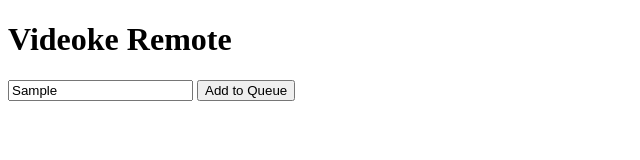
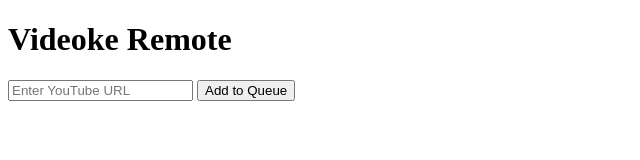
Before and after one commit to 4unethub-lab/videoke-remote, a plain HTML site: page index.html in a window 1280 px wide. Both pictures are taken after typing "Sample" into the empty fields and a click on the button "Add to Queue". Shown: the full height of the page, 0-640 px from the left. Drawn offline with Linux system fonts and the light colour scheme; no server answers.

Commit message:
Add files via upload

```diff
--- a/index.html
+++ b/index.html
@@ -2,12 +2,12 @@
 <html>
 <body>
     <h1>Videoke Remote</h1>
-    <input type="text" id="songUrl" placeholder="Enter YouTube URL">
-    <button onclick="addSong()">Add to Queue</button>
+    <input type="text" id="urlInput" placeholder="Enter YouTube URL">
+    <button onclick="addToQueue()">Add to Queue</button>
 
     <script type="module">
-        import { initializeApp } from "https://www.gstatic.com/firebasejs/9.6.1/firebase-app.js";
-        import { getDatabase, ref, push } from "https://www.gstatic.com/firebasejs/9.6.1/firebase-database.js";
+        import { initializeApp } from "https://www.gstatic.com/firebasejs/9.22.0/firebase-app.js";
+        import { getDatabase, ref, push, set } from "https://www.gstatic.com/firebasejs/9.22.0/firebase-database.js";
 
         const firebaseConfig = {
             databaseURL: "https://forunethub-videokepro-default-rtdb.firebaseio.com/"
@@ -15,15 +15,18 @@
         const app = initializeApp(firebaseConfig);
         const db = getDatabase(app);
 
-        window.addSong = function() {
-            const url = document.getElementById('songUrl').value;
-            // Mag-a-add ng kanta sa loob ng VID-9982 room
-            push(ref(db, 'rooms/VID-9982/queue'), {
-                url: url,
-                status: 'pending'
-            });
-            alert("Kanta na-add na sa queue!");
-        }
+        window.addToQueue = function() {
+            const url = document.getElementById("urlInput").value;
+            if (url) {
+                const newSongRef = push(ref(db, 'rooms/VID-9982/queue'));
+                set(newSongRef, {
+                    url: url,
+                    status: 'pending'
+                });
+                alert("Kanta added to queue!");
+                document.getElementById("urlInput").value = "";
+            }
+        };
     </script>
 </body>
 </html>
```
